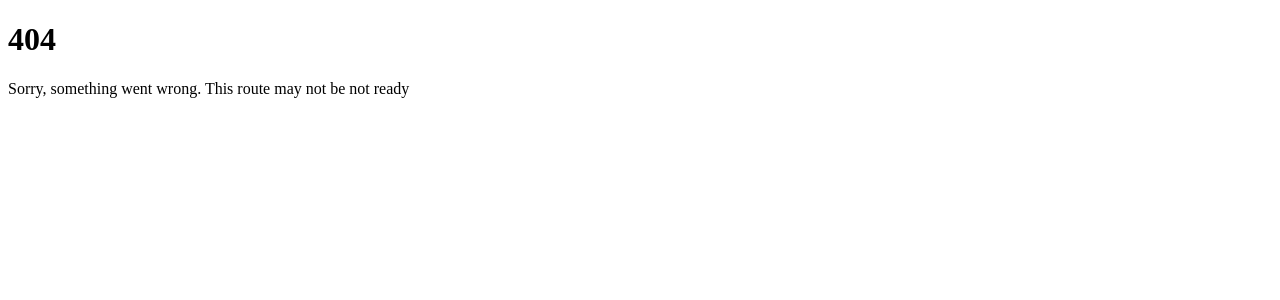
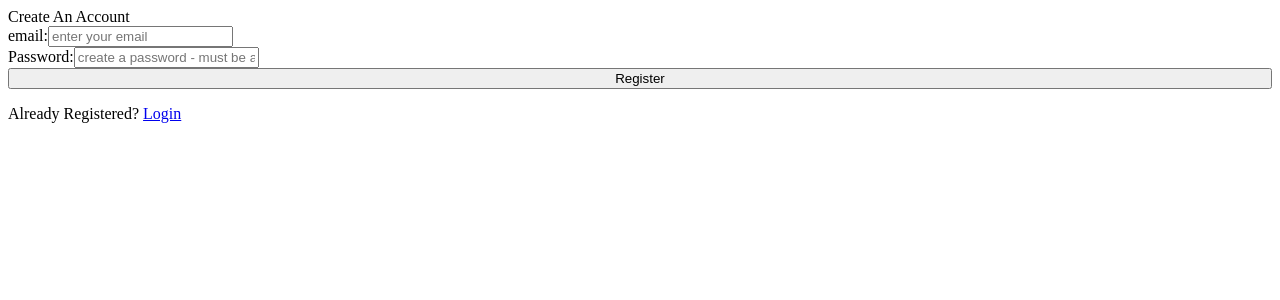
Before and after one commit to Klhall7/actualize-full-stack, a React (Vite) app in the folder frontend/: page /register in a window 1280 px wide. Before the commit this address had no page. Shown: the top 300 px of the page. Built offline with nearby package versions, Linux system fonts and the light colour scheme.

Commit message:
login & register auth working

```diff
--- a/frontend/src/App.jsx
+++ b/frontend/src/App.jsx
@@ -4,6 +4,7 @@ import Layout from "./pages/Layout";
 import HomePage from "./pages/HomePage";
 
 import Login, { action as loginAuth } from "./routes/Login";
+import Register, { action as registerAuth } from "./routes/Register";
 
 const router = createBrowserRouter([
   {
@@ -19,6 +20,11 @@ const router = createBrowserRouter([
         element: <Login/>,
         action: loginAuth,
       },
+      {
+        path: "/register",
+        element: <Register/>,
+        action: registerAuth,
+      },
     ]
   }
 ])
--- a/frontend/src/routes/Login.jsx
+++ b/frontend/src/routes/Login.jsx
@@ -5,20 +5,26 @@ export async function action({ request }) {
     const email = credentials.get("email");
     const password = credentials.get("password");
     const requestData = { email, password };
-    console.log("form credentials:", requestData) //form data check for devtools
+    console.log("form credentials:", requestData) //form data entry check
 
-    const url = `${import.meta.env.VITE_SUPABASE_URL}/login`;
-    const authResponse = await fetch(url, {
+    try {
+    const url = `${import.meta.env.VITE_SOURCE_URL}/login`;
+    const response = await fetch(url, {
         method: "POST",
         headers: {
             "Content-Type": "application/json",
         },
         body: JSON.stringify(requestData),
-    }).then((response) => response.json());
+    });
 
-    console.log("authorization response:", authResponse); //type check for devtools
+    const authResponse = response.json()
+    console.log("authorization response:", authResponse); //type check fot testing
+    return authResponse
 
-    return authResponse
+    } catch (error) {
+        console.error("ERROR: ", error);
+        return false;
+    }
 }
 
 const Login = () => {
@@ -29,7 +35,8 @@ const Login = () => {
     //     field.type = "text";
     //     field.value = "";
     // });
-
+    // const requestResponse = useActionData();
+    // console.log("useActionData", requestResponse) //devtools console check
     return (
         <>
             <Form method="POST" style={{display:"flex", flexDirection:"column"}}>
--- a/frontend/src/routes/Register.jsx
+++ b/frontend/src/routes/Register.jsx
@@ -0,0 +1,62 @@
+import { Form, Link } from "react-router-dom";
+
+export async function action({ request }) {
+    const credentials = await request.formData();
+    const email = credentials.get("email");
+    const password = credentials.get("password");
+    const requestData = { email, password };
+    console.log("added credentials:", requestData) //form data entry check
+
+    try {
+    const url = `${import.meta.env.VITE_SOURCE_URL}/register`;
+    const response = await fetch(url, {
+        method: "POST",
+        headers: {
+            "Content-Type": "application/json",
+        },
+        body: JSON.stringify(requestData),
+    });
+
+    const authResponse = response.json()
+    console.log("authorization response:", authResponse); //type check for testing
+    return authResponse
+
+    } catch (error) {
+        console.error("ERROR: ", error);
+        return false;
+    }
+}
+
+const Register = () => {
+
+    return (
+        <>
+            <Form method="POST" style={{display:"flex", flexDirection:"column"}}>
+                Create An Account
+                <label>
+                    email:
+                    <input
+                        type="text"
+                        name="email"
+                        placeholder="enter your email"
+                        required
+                    />
+                </label>
+                <label>
+                    Password:
+                    <input
+                        type="password"
+                        name="password"
+                        placeholder="create a password - must be at least 6 characters"
+                        required
+                    />
+                </label>
+                <button type="submit">Register</button>
+            </Form>
+            <p>
+                Already Registered? <Link to="/login">Login</Link>
+            </p>
+        </>
+    );
+};
+export default Register;
```
Also changed, not shown: 1 other file (tests, documents, lock files or other folders).
